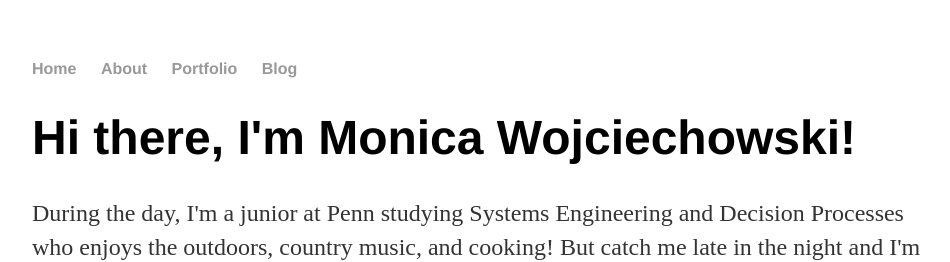
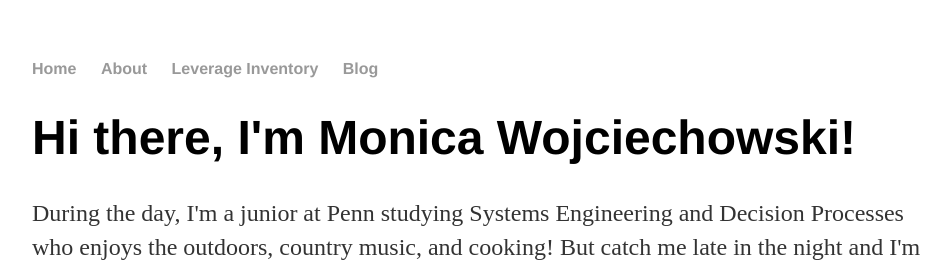
Before and after one commit to monicawoj/monicawojciechowski.github.io, a Jekyll site: the page built from index.html, in a window 1280 px wide. Shown: the top 262 px of the page, without its empty margins (160-1110 px from the left). Built offline with Jekyll 4.4.1, drawn with Linux system fonts in a browser that asks for light colours.

Commit message:
Update default.html

```diff
--- a/_layouts/default.html
+++ b/_layouts/default.html
@@ -10,7 +10,7 @@
 	    		<ul>
 	        		<li><a href="/">Home</a></li>
 		        	<li><a href="/about">About</a></li>
-	        		<li><a href="/portfolio">Portfolio</a></li>
+	        		<li><a href="/portfolio">Leverage Inventory</a></li>
 	        		<li><a href="/blog">Blog</a></li>
 	    		</ul>
 			</nav>
```
